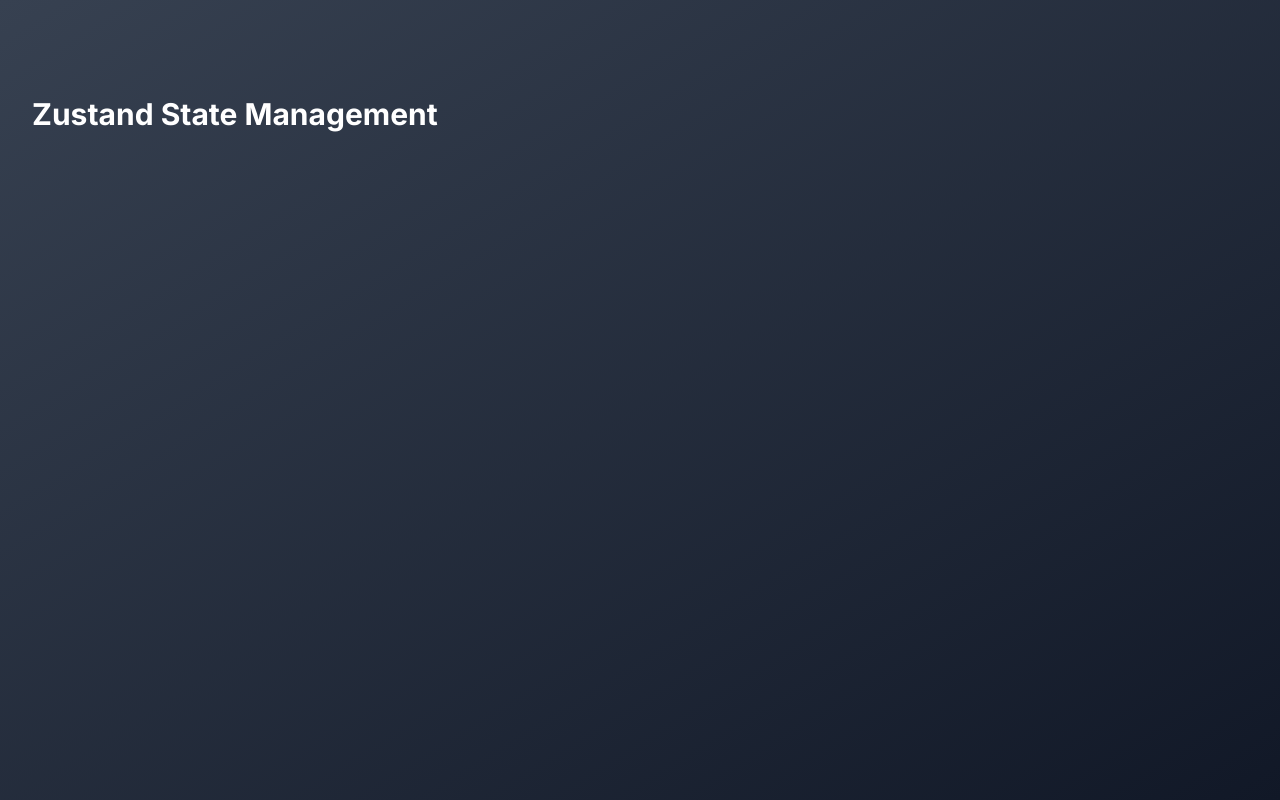
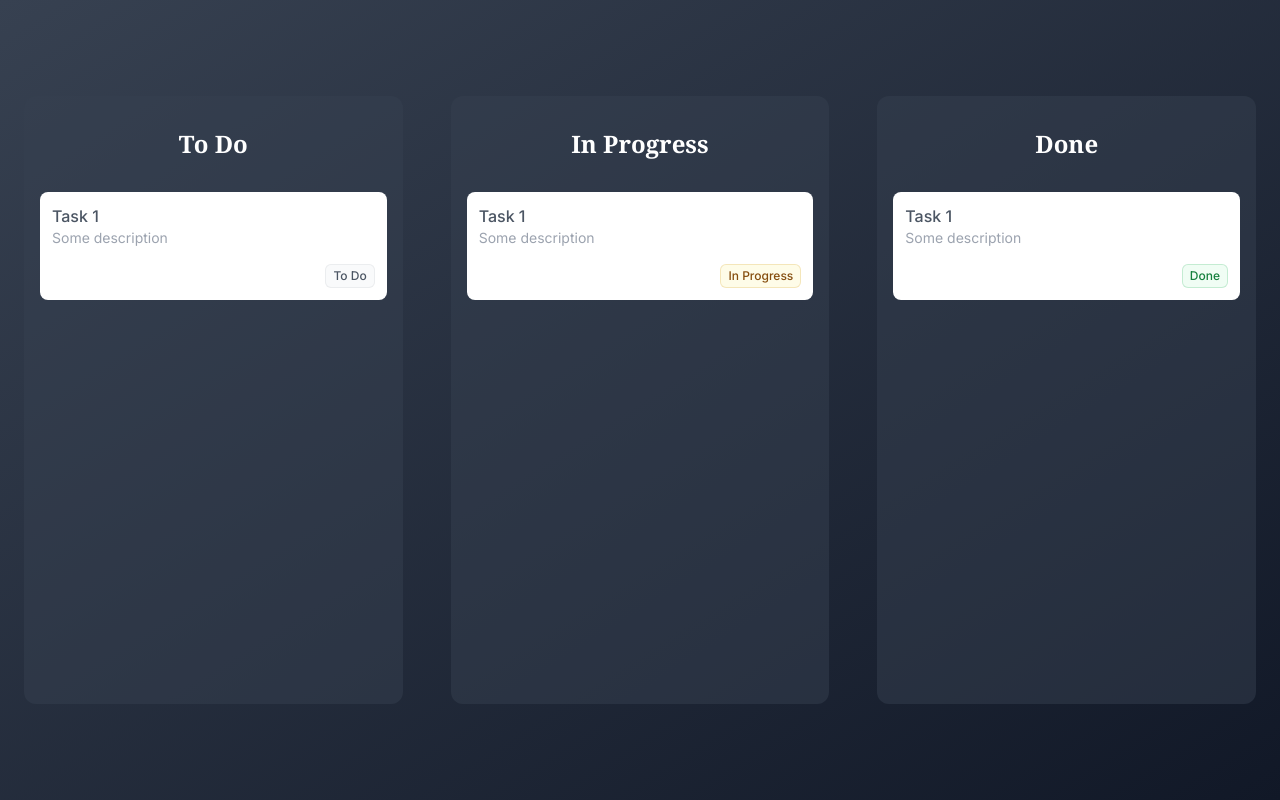
Before and after one commit to hanaisreal/notifyMe, a Next.js app: page / in a window 1280 px wide. Built offline with nearby package versions, Linux system fonts and the light colour scheme.

Commit message:
Add layout and styling

```diff
--- a/app/page.tsx
+++ b/app/page.tsx
@@ -1,8 +1,10 @@
+import Columns from '@/components/columns'
+
 export default function Home() {
   return (
     <section className='flex min-h-screen bg-gradient-to-br from-gray-700 to-gray-900 py-24 text-white'>
-      <div className='container'>
-        <h1 className='text-3xl font-bold'>Zustand State Management</h1>
+      <div className='mx-auto w-full max-w-7xl px-6'>
+        <Columns />
       </div>
     </section>
   )
--- /dev/null
+++ b/components/badge.tsx
@@ -0,0 +1,19 @@
+import { cn } from '@/lib/utils'
+
+export default function Badge({ status = 'TODO' }: { status: string }) {
+  return (
+    <>
+      <span
+        className={cn(
+          'ml-auto inline-flex items-center rounded-md px-2 py-1 text-xs font-medium ring-1 ring-inset',
+          status === 'To Do' && 'bg-gray-50 text-gray-600 ring-gray-500/10',
+          status === 'In Progress' &&
+            'bg-yellow-50 text-yellow-800 ring-yellow-600/20',
+          status === 'Done' && 'bg-green-50 text-green-700 ring-green-600/20'
+        )}
+      >
+        {status}
+      </span>
+    </>
+  )
+}
--- /dev/null
+++ b/components/column.tsx
@@ -0,0 +1,14 @@
+import Task from './task'
+
+export default function Column({ status }: { status: string }) {
+  return (
+    <div className='h-full w-56 flex-1 rounded-xl bg-gray-700/50 p-4 pt-8'>
+      <h2 className='text-center font-serif text-2xl font-semibold'>
+        {status}
+      </h2>
+      <div className='mt-8'>
+        <Task title='Task 1' description='Some description' status={status} />
+      </div>
+    </div>
+  )
+}
--- /dev/null
+++ b/components/columns.tsx
@@ -0,0 +1,11 @@
+import Column from './column'
+
+export default function Columns() {
+  return (
+    <section className='flex h-full gap-6 lg:gap-12'>
+      <Column status='To Do' />
+      <Column status='In Progress' />
+      <Column status='Done' />
+    </section>
+  )
+}
--- /dev/null
+++ b/components/task.tsx
@@ -0,0 +1,23 @@
+import React from 'react'
+import Badge from './badge'
+
+export default function Task({
+  title,
+  description,
+  status
+}: {
+  title: string
+  description: string
+  status: string
+}) {
+  return (
+    <div className='rounded-lg bg-white px-3 py-3 text-gray-900'>
+      <h3 className='font-medium text-gray-600'>{title}</h3>
+      <p className='text-sm text-gray-400'>{description}</p>
+
+      <div className='mt-4 flex'>
+        <Badge status={status} />
+      </div>
+    </div>
+  )
+}
--- /dev/null
+++ b/lib/utils.ts
@@ -0,0 +1,6 @@
+import { type ClassValue, clsx } from 'clsx'
+import { twMerge } from 'tailwind-merge'
+
+export function cn(...inputs: ClassValue[]) {
+  return twMerge(clsx(inputs))
+}
--- a/package.json
+++ b/package.json
@@ -19,11 +19,13 @@
     "@types/react": "^18",
     "@types/react-dom": "^18",
     "autoprefixer": "^10.0.1",
+    "clsx": "^2.0.0",
     "eslint": "^8",
     "eslint-config-next": "14.0.2",
     "postcss": "^8",
     "prettier": "^3.0.3",
     "prettier-plugin-tailwindcss": "^0.5.7",
+    "tailwind-merge": "^2.0.0",
     "tailwindcss": "^3.3.0",
     "typescript": "^5"
   }
```
Also changed, not shown: 1 other file (tests, documents, lock files or other folders).
